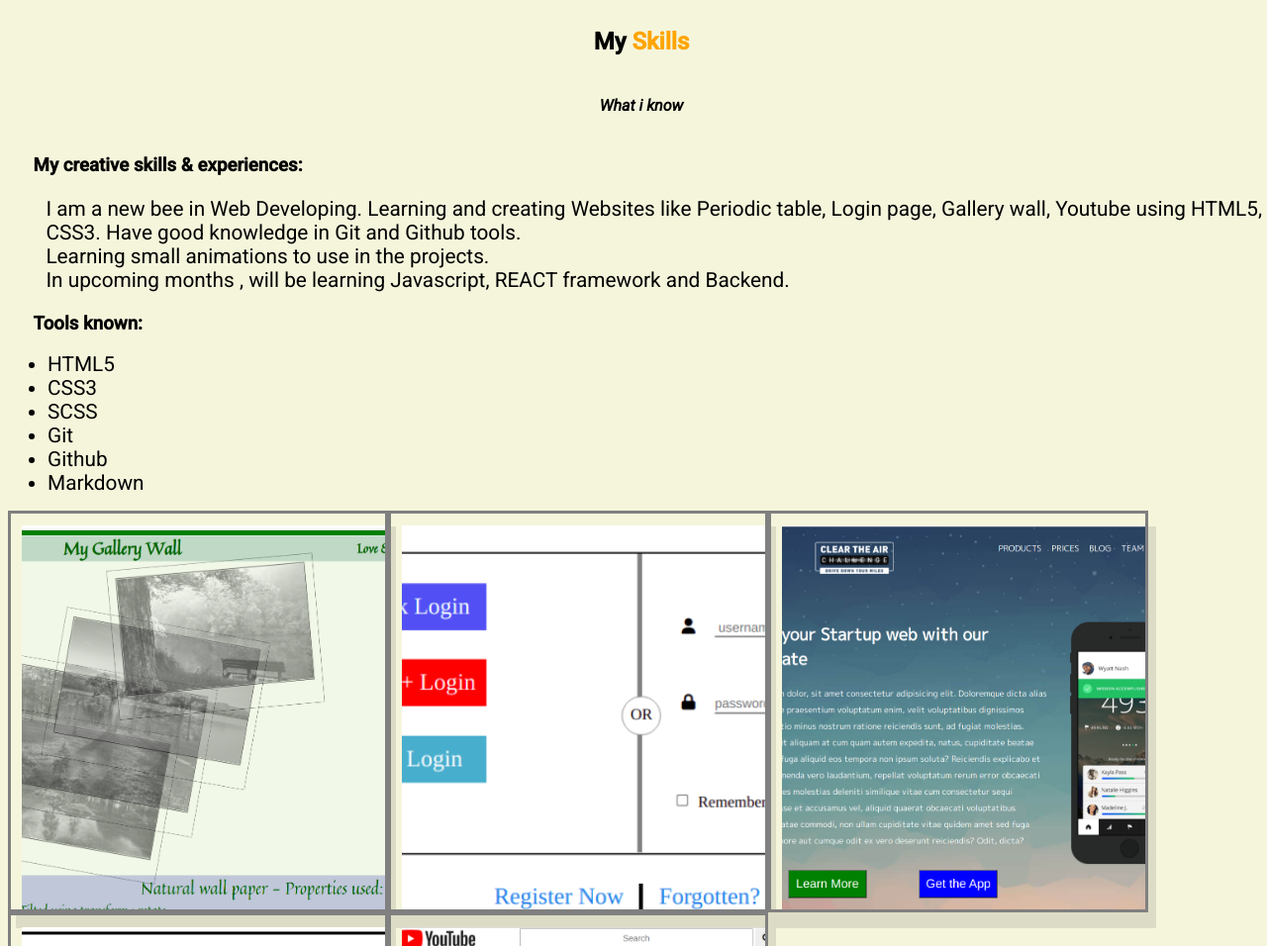
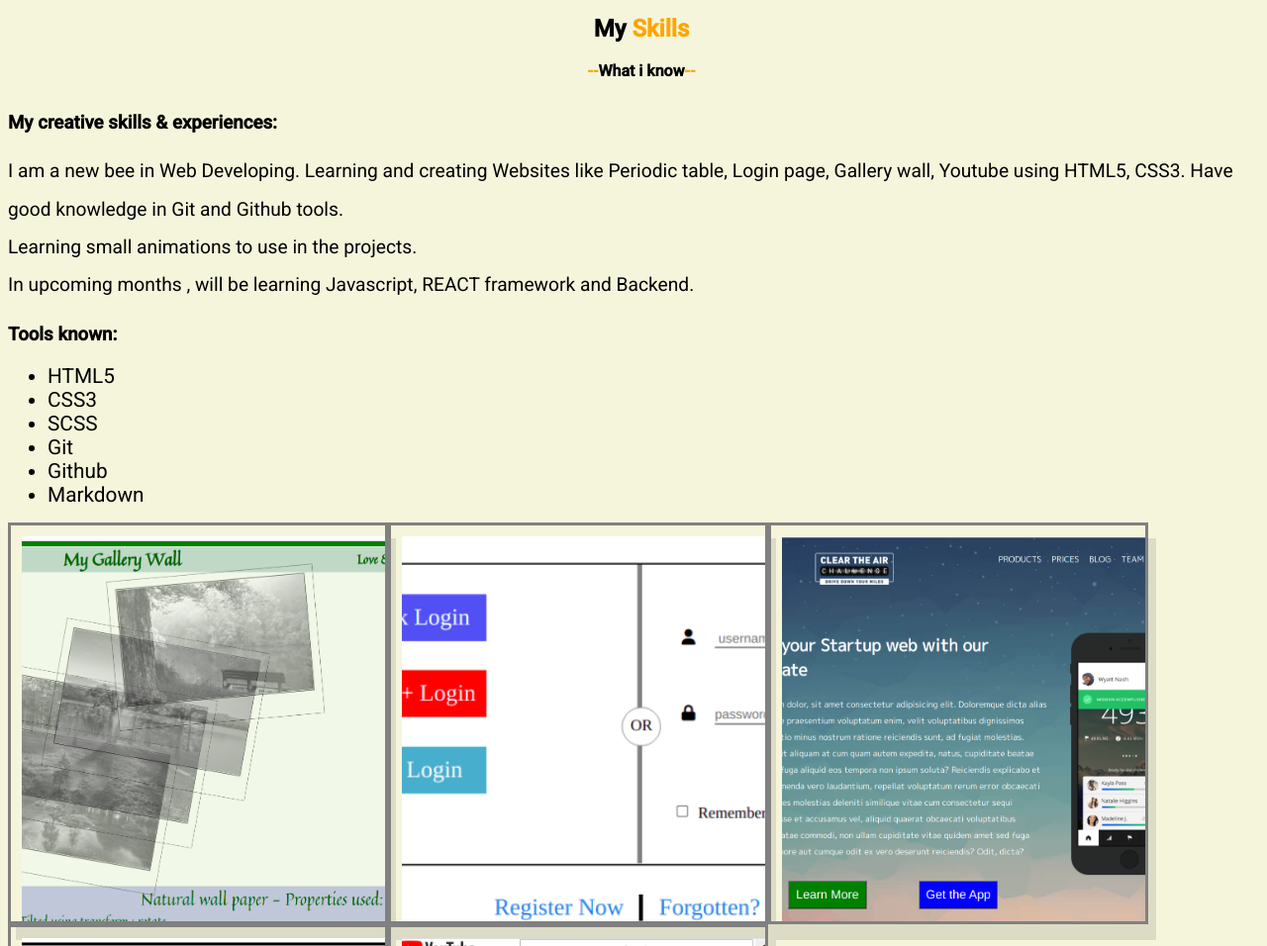
Before and after one commit to sgujuluva/Portfolio, a website: page src/html/skillset.html in a window 1280 px wide. Shown: the top 956 px of the page at 99% size. Drawn offline with nearby package versions, Linux system fonts and the light colour scheme; files that its build step writes are made by us from their sources.

Commit message:
my skills paragraph styled

```diff
--- a/src/html/skillset.html
+++ b/src/html/skillset.html
@@ -84,6 +84,11 @@
         </div>
       </div>
     </section>
+
   </div>
+  <section class="circle-arrows">
+    <a href="../index.html"><i class="fa-solid fa-circle-arrow-left"></i></a>
+<a href="./skillset.html"><i class="fa-solid fa-circle-arrow-right"></i></a>
+</section>
   </body>
 </html>
--- a/src/scss/layout/_aboutme.scss
+++ b/src/scss/layout/_aboutme.scss
@@ -43,7 +43,7 @@
     line-height: 2;
     width: 60%;
     span {
-      color: orange;
+      color: $my-text-color;
     }
   }
 }
--- a/src/scss/layout/_skillset.scss
+++ b/src/scss/layout/_skillset.scss
@@ -12,28 +12,37 @@ body {
       flex-direction: column;
       justify-content: center;
       align-items: center;
+      line-height: 0.1;
       h2 {
         span {
-          color: orange;
+          color: $my-text-color;
         }
       }
       h4 {
-        font-style: italic;
+        font-weight: 600;
+        &:before {
+          content: "--";
+          color: $my-text-color;
+        }
+        &:after {
+          content: "--";
+          color: $my-text-color;
+        }
       }
     }
   }
 }
 /* h3 styling */
 h3{
-  margin-left:2%;
+
 }
 /* creative skills section */
 .myskills{
   .myskills-text{
 
     p{
-      margin-left:3%;
-      font-size: 1.3rem;
+            font-size: 1.2rem;
+            line-height: 2;
     }
   }
 }
```
